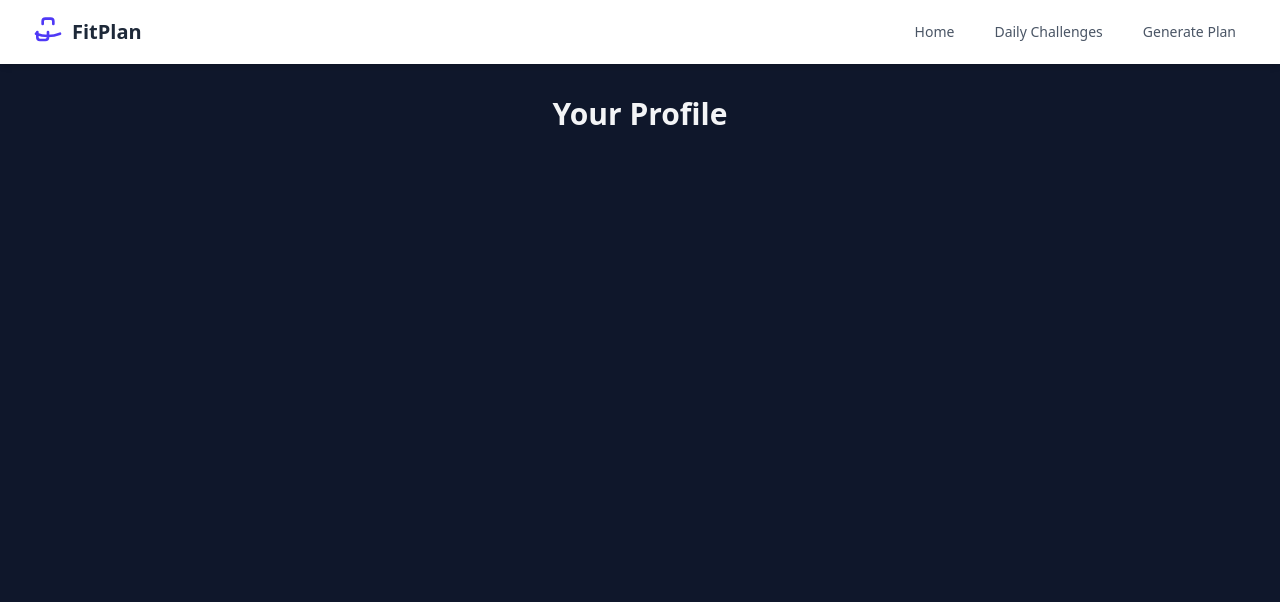
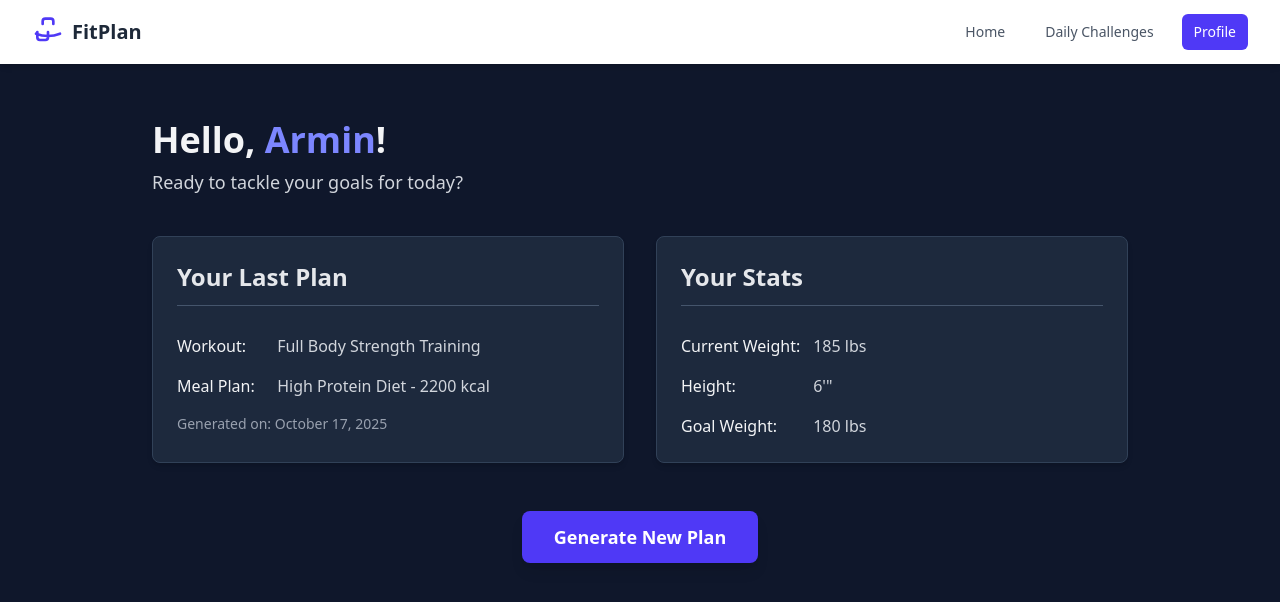
Before and after one commit to armind76/HackKnight25, a React (Vite) app: page /profile in a window 1280 px wide. Shown: the top 602 px of the page. Built offline with nearby package versions, Linux system fonts and the light colour scheme.

Commit message:
this branch needs a proper backend to be complete

```diff
--- a/package.json
+++ b/package.json
@@ -15,11 +15,12 @@
     "@google/generative-ai": "^0.24.1",
     "@tailwindcss/vite": "^4.1.14",
     "elevenlabs": "^1.59.0",
+    "firebase": "^12.4.0",
     "react": "^19.1.1",
     "react-dom": "^19.1.1",
     "react-markdown": "^10.1.0",
+    "react-router-dom": "^6.23.1",
     "remark-gfm": "^4.0.1",
-    "react-router-dom": "^6.23.1",
     "tailwindcss": "^4.1.14"
   },
   "devDependencies": {
--- /dev/null
+++ b/public/plan.json
@@ -0,0 +1,11 @@
+{
+  "username": "Armin",
+  "currentWeight": "185 lbs",
+  "height": "6'\"",
+  "goalWeight": "180 lbs",
+  "lastPlan": {
+    "workout": "Full Body Strength Training",
+    "mealPlan": "High Protein Diet - 2200 kcal",
+    "generatedOn": "October 17, 2025"
+  }
+}
--- a/src/App.jsx
+++ b/src/App.jsx
@@ -16,10 +16,9 @@ function App() {
       <Navbar />
       <main>
         <Routes>
-          <Route path="/" element={<Home />} />
+          <Route path="/" element={<PlanGenerator/>} />
           <Route path="/challenges" element={<DailyTasks />} />
-          <Route path="/generator" element={<PlanGenerator />} />
-          <Route path="/profile" element={<ProfileComponent />} />
+          <Route path="/profile" element={<Home/>} />
         </Routes>
       </main>
     </div>
--- a/src/components/Home.jsx
+++ b/src/components/Home.jsx
@@ -1,36 +1,74 @@
-import React from 'react';
+import React, { useState, useEffect } from 'react';
 import { Link } from 'react-router-dom';
 
 const HomeComponent = () => {
-  // Placeholder username. This will eventually come from user authentication.
-  const username = "Armin";
+  // State to hold all user data fetched from the JSON file
+  const [userData, setUserData] = useState(null);
+
+  useEffect(() => {
+    // Fetch data from the JSON file when the component mounts
+    const fetchData = async () => {
+      try {
+        // This path now correctly points to your plan.json file
+        const response = await fetch('/plan.json');
+        const data = await response.json();
+        setUserData(data);
+      } catch (error) {
+        console.error("Failed to fetch user data:", error);
+      }
+    };
+
+    fetchData();
+  }, []); // The empty array ensures this effect runs only once
+
+  // Display a loading message until the data is fetched
+  if (!userData) {
+    return <div className="text-center text-gray-300 p-10">Loading your dashboard...</div>;
+  }
 
   return (
-    <div className="max-w-4xl mx-auto my-8 p-6 text-gray-100">
+    <div className="max-w-5xl mx-auto my-8 p-6 text-gray-100">
 
       {/* Welcome Header */}
-      <h1 className="text-4xl font-bold mb-4">
-        Hello, <span className="text-indigo-400">{username}</span>!
-      </h1>
-      <p className="text-lg text-gray-300 mb-10">Ready to tackle your goals for today?</p>
+      <div className="mb-10">
+        <h1 className="text-4xl font-bold mb-2">
+          Hello, <span className="text-indigo-400">{userData.username}</span>!
+        </h1>
+        <p className="text-lg text-gray-300">Ready to tackle your goals for today?</p>
+      </div>
 
-      {/* Previous Plan Section Card */}
-      <div className="bg-slate-800 rounded-lg shadow-md p-6 mb-10 border border-slate-700">
-        <h2 className="text-2xl font-semibold mb-4 text-gray-200">Your Last Plan</h2>
-        <div className="space-y-3 text-gray-300">
-          <p><strong className="font-medium text-gray-100">Workout:</strong> Full Body Strength Training</p>
-          <p><strong className="font-medium text-gray-100">Meal Plan:</strong> High Protein Diet - 2200 kcal</p>
-          <p className="text-sm text-gray-400 mt-4">Generated on: October 17, 2025</p>
+      {/* Main content grid for stats and last plan */}
+      <div className="grid grid-cols-1 md:grid-cols-2 gap-8 mb-12">
+
+        {/* Your Last Plan Card */}
+        <div className="bg-slate-800 rounded-lg shadow-md p-6 border border-slate-700">
+          <h2 className="text-2xl font-semibold mb-4 text-gray-200 border-b border-slate-600 pb-3">Your Last Plan</h2>
+          <div className="space-y-4 text-gray-300 pt-3">
+            <p><strong className="font-medium text-gray-100 w-24 inline-block">Workout:</strong> {userData.lastPlan.workout}</p>
+            <p><strong className="font-medium text-gray-100 w-24 inline-block">Meal Plan:</strong> {userData.lastPlan.mealPlan}</p>
+            <p className="text-sm text-gray-400 mt-4">Generated on: {userData.lastPlan.generatedOn}</p>
+          </div>
         </div>
+
+        {/* Your Stats Card */}
+        <div className="bg-slate-800 rounded-lg shadow-md p-6 border border-slate-700">
+          <h2 className="text-2xl font-semibold mb-4 text-gray-200 border-b border-slate-600 pb-3">Your Stats</h2>
+          <div className="space-y-4 text-gray-300 pt-3">
+            <p><strong className="font-medium text-gray-100 w-32 inline-block">Current Weight:</strong> {userData.currentWeight}</p>
+            <p><strong className="font-medium text-gray-100 w-32 inline-block">Height:</strong> {userData.height}</p>
+            <p><strong className="font-medium text-gray-100 w-32 inline-block">Goal Weight:</strong> {userData.goalWeight}</p>
+          </div>
+        </div>
+
       </div>
 
       {/* Call to Action Button */}
       <div className="text-center">
         <Link
-          to="/generator"
+          to="/"
           className="inline-block bg-indigo-600 text-white font-bold text-lg py-3 px-8 rounded-lg hover:bg-indigo-700 transition-colors duration-300 shadow-lg"
         >
-          Create a New Plan
+	Generate New Plan
         </Link>
       </div>
     </div>
--- a/src/components/Navbar.jsx
+++ b/src/components/Navbar.jsx
@@ -13,7 +13,7 @@ const Navbar = () => {
   const navLinks = [
     { name: 'Home', path: '/' },
     { name: 'Daily Challenges', path: '/challenges' },
-    { name: 'Generate Plan', path: '/generator' },
+    { name: 'Profile', path: '/profile' },
   ];
 
   return (
```
Also changed, not shown: 1 other file (tests, documents, lock files or other folders).
